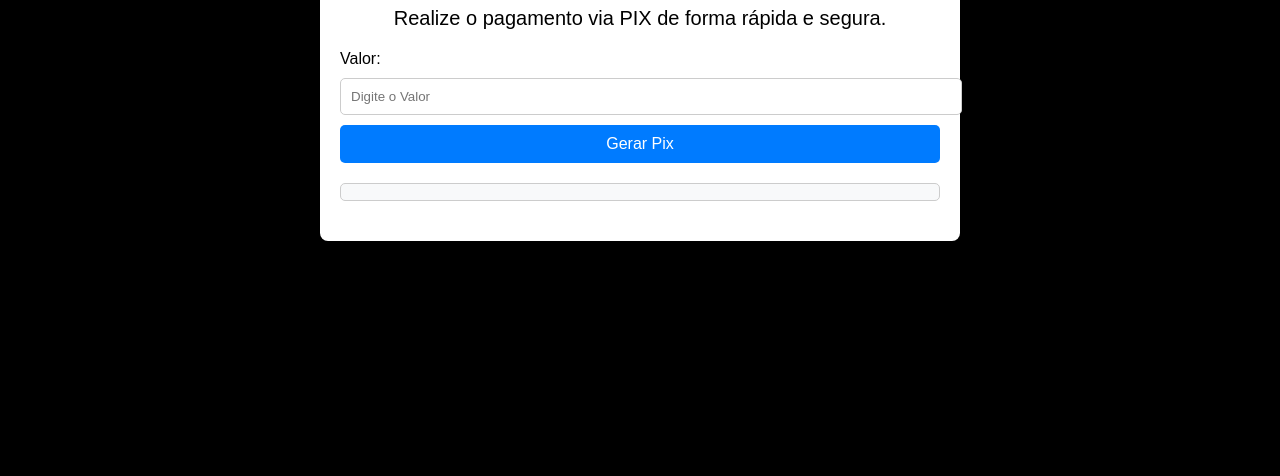
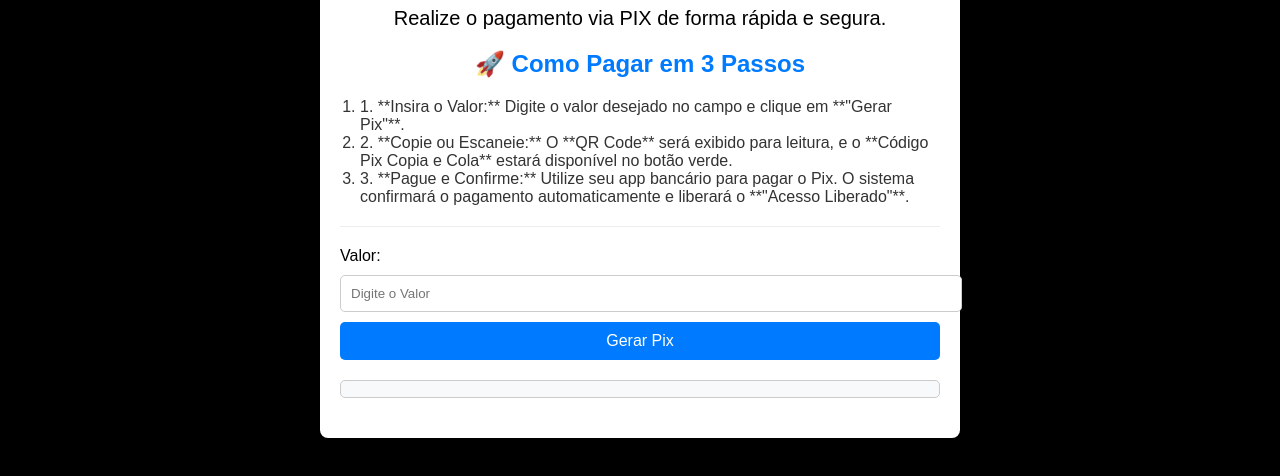
Before and after one commit to thellysb/whatspay, a plain HTML site: page index.html in a window 1280 px wide. Shown: the part 160-636 px from the top of the page. Drawn offline with Linux system fonts and the light colour scheme.

Commit message:
Update index.html

```diff
--- a/index.html
+++ b/index.html
@@ -12,7 +12,7 @@
             background-color: #000000; /* Fundo preto */
         }
         .header {
-            display: flex;
+            display: flex; /* Altera para flex para melhor alinhamento */
             align-items: center; /* Alinha itens verticalmente */
             justify-content: space-between; /* Espaço entre os itens */
             padding: 10px;
@@ -20,7 +20,7 @@
             box-shadow: 0 2px 5px rgba(0, 0, 0, 0.3);
         }
         .profile {
-            display: flex;
+            display: flex; /* Altera para flex para melhor alinhamento */
             align-items: center; /* Alinha a imagem e o texto verticalmente */
         }
         .profile img {
@@ -100,7 +100,7 @@
         }
         #statusPagamento {
             font-weight: bold;
-            color: #28a745;  /* Verde */
+            color: #28a745;  /* Verde */
             margin-top: 20px;
             text-align: center;
         }
@@ -158,6 +158,13 @@
         <h1 class="valor-title">Whatsapp Pay</h1>
         <p class="info-text">Realize o pagamento via PIX de forma rápida e segura.</p>
 
+        <h2 style="color: #007BFF; text-align: center; margin-top: 20px;">🚀 Como Pagar em 3 Passos</h2>
+        <ol style="color: #333; text-align: left; padding-left: 20px; margin-top: 15px;">
+            <li>1. **Insira o Valor:** Digite o valor desejado no campo e clique em **"Gerar Pix"**.</li>
+            <li>2. **Copie ou Escaneie:** O **QR Code** será exibido para leitura, e o **Código Pix Copia e Cola** estará disponível no botão verde.</li>
+            <li>3. **Pague e Confirme:** Utilize seu app bancário para pagar o Pix. O sistema confirmará o pagamento automaticamente e liberará o **"Acesso Liberado"**.</li>
+        </ol>
+        <hr style="border: 0; border-top: 1px solid #eee; margin: 20px 0;">
         <label for="valorInput">Valor:</label>
         <input type="text" id="valorInput" placeholder="Digite o Valor" style="width: 100%; padding: 10px; margin-top: 10px; border: 1px solid #ccc; border-radius: 5px;">
 
```
